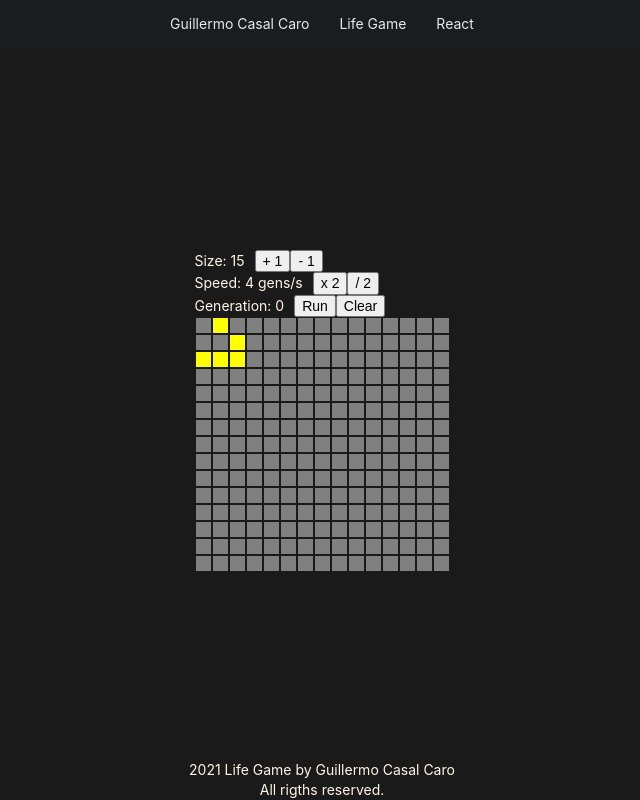
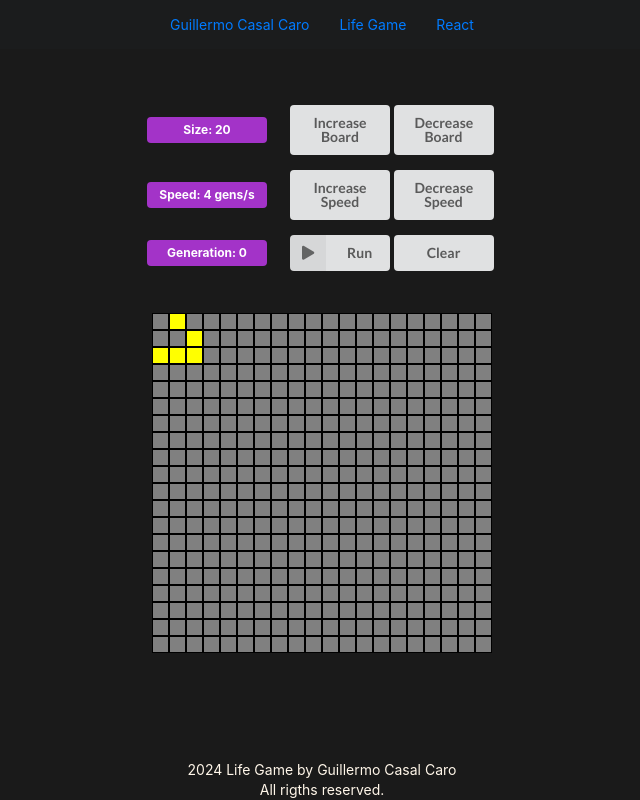
Before and after one commit to GuillermoCasalCaro/life-game, a React (Create React App) app: page / in a window 1280 px wide. Shown: the whole page, without its empty margins (318-958 px from the left). Built offline with nearby package versions, Linux system fonts and the light colour scheme.

Commit message:
all rework done

```diff
--- a/public/index.html
+++ b/public/index.html
@@ -9,6 +9,8 @@
   <meta name="description" content="Web site created using create-react-app" />
   <link rel="apple-touch-icon" href="%PUBLIC_URL%/logo192.png" />
   <link rel="stylesheet" href="https://cdnjs.cloudflare.com/ajax/libs/semantic-ui/2.4.1/semantic.min.css" />
+  <link rel="stylesheet" href="https://cdn.jsdelivr.net/npm/bootstrap@4.0.0/dist/css/bootstrap.min.css"
+    integrity="sha384-Gn5384xqQ1aoWXA+058RXPxPg6fy4IWvTNh0E263XmFcJlSAwiGgFAW/dAiS6JXm" crossorigin="anonymous">
 
   <!--
       manifest.json provides metadata used when your web app is installed on a
--- a/src/App.tsx
+++ b/src/App.tsx
@@ -7,8 +7,10 @@ import './layout/layout.css'
 function App() {
   return (
     <div className="global-container">
-      <Header />
-      <Content />
+      <div>
+        <Header />
+        <Content />
+      </div>
       <Footer />
     </div>
   );
--- a/src/game/Board.tsx
+++ b/src/game/Board.tsx
@@ -3,65 +3,13 @@ import Options from './Options';
 import { calculateNextGeneration } from './Logic';
 import './game.css'
 
-const INITAL_GAME_SIZE = 15;
+const INITAL_GAME_SIZE = 20;
 const INITAL_GAME_SPEED = 4;
 const ALIVE_CELL_COLORS = {
     "iddle": "yellow",
     "stucked": "red",
     "running": "green"
 }
-
-const initilizeInternalState = (gameSize: number) => {
-    const board: number[][] = [];
-    for (let i = 1; i <= gameSize; i++) {
-        const row: number[] = [];
-        for (let j = 1; j <= gameSize; j++) {
-            if (i === 1) {
-                if (j === 2) {
-                    row.push(1);
-                } else {
-                    row.push(0);
-                }
-            } else if (i === 2) {
-                if (j === 3) {
-                    row.push(1);
-                } else {
-                    row.push(0);
-                }
-            } else if (i === 3 && j <= 3) {
-                row.push(1);
-            } else {
-                row.push(0);
-            }
-        }
-        board.push(row);
-    }
-    return board;
-};
-
-const clearInternalState = (gameSize: number) => {
-    const board: number[][] = [];
-    for (let i = 1; i <= gameSize; i++) {
-        const row: number[] = [];
-        for (let j = 1; j <= gameSize; j++) {
-            row.push(0);
-        }
-        board.push(row);
-    }
-    return board;
-};
-
-const clearSelection = () => {
-    if (window.getSelection) {
-        if (window.getSelection()?.empty) {  // Chrome
-            window.getSelection()?.empty();
-        } else if (window.getSelection()?.removeAllRanges) {  // Firefox
-            window.getSelection()?.removeAllRanges();
-        }
-    } else if ((document as any).selection as any) {  // IE?
-        (document as any).selection.empty();
-    }
-};
 
 const Board = () => {
     const [gameSize, setGameSize] = useState(INITAL_GAME_SIZE);
@@ -106,10 +54,10 @@ const Board = () => {
     }, [gameState, speed]);
 
     useEffect(() => {
-        document.onmousedown = ((e) => {
+        document.onmousedown = (() => {
             mouseClicked.current = true;
         });
-        document.onmouseup = ((e) => {
+        document.onmouseup = (() => {
             mouseClicked.current = false;
             clearSelection();
         });
@@ -166,8 +114,8 @@ const Board = () => {
     console.log(gameState);
 
     return (
-        <div>
-            <div>
+        <div className='mt-5 d-flex flex-column align-items-center'>
+            <div className="mb-5" >
                 <Options
                     size={gameSize}
                     setSize={setGameSize}
@@ -190,3 +138,56 @@ const Board = () => {
 }
 
 export default Board;
+
+
+const initilizeInternalState = (gameSize: number) => {
+    const board: number[][] = [];
+    for (let i = 1; i <= gameSize; i++) {
+        const row: number[] = [];
+        for (let j = 1; j <= gameSize; j++) {
+            if (i === 1) {
+                if (j === 2) {
+                    row.push(1);
+                } else {
+                    row.push(0);
+                }
+            } else if (i === 2) {
+                if (j === 3) {
+                    row.push(1);
+                } else {
+                    row.push(0);
+                }
+            } else if (i === 3 && j <= 3) {
+                row.push(1);
+            } else {
+                row.push(0);
+            }
+        }
+        board.push(row);
+    }
+    return board;
+};
+
+const clearInternalState = (gameSize: number) => {
+    const board: number[][] = [];
+    for (let i = 1; i <= gameSize; i++) {
+        const row: number[] = [];
+        for (let j = 1; j <= gameSize; j++) {
+            row.push(0);
+        }
+        board.push(row);
+    }
+    return board;
+};
+
+const clearSelection = () => {
+    if (window.getSelection) {
+        if (window.getSelection()?.empty) {  // Chrome
+            window.getSelection()?.empty();
+        } else if (window.getSelection()?.removeAllRanges) {  // Firefox
+            window.getSelection()?.removeAllRanges();
+        }
+    } else if ((document as any).selection as any) {  // IE?
+        (document as any).selection.empty();
+    }
+};
--- a/src/game/Logic.tsx
+++ b/src/game/Logic.tsx
@@ -1,8 +1,7 @@
 export const calculateNextGeneration = (internalState) => {
-    let internalStateCopy = JSON.parse(JSON.stringify(internalState));
+    const internalStateCopy = JSON.parse(JSON.stringify(internalState));
     for (let i = 0; i <= internalState.length - 1; i++) {
         for (let j = 0; j <= internalState.length - 1; j++) {
-            // console.log(internalState + "");
             internalStateCopy[i][j] = cellWillSurvive(internalState, i, j);
         }
     }
@@ -10,11 +9,6 @@ export const calculateNextGeneration = (internalState) => {
 };
 
 const cellWillSurvive = (internalState, x, y) => {
-
-    // if (x === 1 && y === 0) {
-    //     console.log(internalState + "");
-    // }
-
     let countAliveNeighbours = 0;
     for (let i = Math.max(x - 1, 0); i <= Math.min(x + 1, internalState.length - 1); i++) {
         for (let j = Math.max(y - 1, 0); j <= Math.min(y + 1, internalState.length - 1); j++) {
--- a/src/game/Options.tsx
+++ b/src/game/Options.tsx
@@ -2,37 +2,52 @@ import './game.css';
 
 const Options = ({ size, setSize, gameState, setGameState, generationNumber, speed, setSpeed, reset }) => {
 
+    const increaseBoard = () => setSize((size: number) => size < 40 ? size + 1 : size);
+    const decreaseBoard = () => setSize((size: number) => size > 10 ? size - 1 : size);
+    const increaseSpeed = () => setSpeed((speed: number) => speed * 2);
+    const decreaseSpeed = () => setSpeed((speed: number) => speed / 2);
+
     return (
-        <div className="options-container">
-            <div>
-                <label>
-                    Size: {size}
-                    <button onClick={() => { setSize(size + 1) }} style={{ marginLeft: '10px' }}>+ 1</button>
-                    <button onClick={() => { setSize(size - 1) }}>- 1</button>
-                </label>
+        <div className="options-container d-flex flex-column" style={{ minWidth: '350px', gap: '15px' }}>
+            <div className='d-flex align-items-center justify-content-between'>
+                <div className="ui purple  label text-center" style={{ width: '120px' }}>
+                    <span>Size: {size}</span>
+                </div>
+                <div>
+                    <button style={{ width: '100px' }} className="ui button" onClick={increaseBoard}>Increase Board</button>
+                    <button style={{ width: '100px' }} className="ui button" onClick={decreaseBoard}>Decrease Board</button>
+                </div>
             </div>
-            <div>
-                <label>
-                    Speed: {speed} gens/s
-                    <button onClick={() => { setSpeed(speed * 2) }} style={{ marginLeft: '10px' }}>x 2</button>
-                    <button onClick={() => { setSpeed(speed / 2) }}>/ 2</button>
-                </label>
+            <div className='d-flex align-items-center justify-content-between'>
+                <div className="ui purple  label text-center" style={{ width: '120px' }}>
+                    <span>Speed: {speed} gens/s</span>
+                </div>
+                <div>
+                    <button style={{ width: '100px' }} className="ui button" onClick={increaseSpeed}>Increase Speed</button>
+                    <button style={{ width: '100px' }} className="ui button" onClick={decreaseSpeed}>Decrease Speed</button>
+                </div>
             </div>
-            <div>
-                <label>
-                    Generation:  {generationNumber.current}
+            <div className='d-flex align-items-center justify-content-between'>
+                <div className="ui purple  label text-center" style={{ width: '120px' }}>
+                    <span>Generation:  {generationNumber.current}</span>
+                </div>
+                <div>
                     <button
-                        style={{ marginLeft: '10px' }}
+                        style={{ width: '100px' }}
+                        className="ui labeled icon button "
                         onClick={() => {
                             gameState === "running" ? setGameState("iddle") : setGameState("running");
                         }}>
+                        <i className={`${gameState === "running" ? "pause" : "play"} icon`}></i>
                         {gameState === "running" ? "Pause" : "Run"}
                     </button>
                     <button
+                        style={{ width: '100px' }}
+                        className="ui button"
                         onClick={reset}>
                         Clear
                     </button>
-                </label>
+                </div>
             </div>
         </div >
     );
--- a/src/game/game.css
+++ b/src/game/game.css
@@ -1,12 +1,13 @@
-.board-container{
+.board-container {
     display: flex;
     flex-direction: column;
 }
 
-.board-container > div > div {
-    width: 15px;
-    height: 15px;
-    margin: 1px;
+.board-container>div>div {
+    width: 17px;
+    height: 17px;
+    padding: 1px;
+    border: solid 1px black;
 }
 
 .board-row {
--- a/src/layout/Footer.tsx
+++ b/src/layout/Footer.tsx
@@ -4,7 +4,7 @@ const Footer = () => {
   return (
     <div className="footer-container">
       <div>
-        <p>2021 Life Game by Guillermo Casal Caro</p>
+        <p>{new Date().getFullYear()} Life Game by Guillermo Casal Caro</p>
       </div>
       <div>
         <p>All rigths reserved.</p>
--- a/src/layout/Header.tsx
+++ b/src/layout/Header.tsx
@@ -4,13 +4,13 @@ const Header = () => {
     return (
         <div className="header-container ui inverted segment">
             <div>
-                Guillermo Casal Caro
+                <a href='https://gcc-portfolio-astro.netlify.app' target='_blank'>Guillermo Casal Caro</a>
             </div>
             <div>
-                Life Game
+                <a href='https://en.wikipedia.org/wiki/Conway%27s_Game_of_Life' target='_blank'>Life Game</a>
             </div>
             <div>
-                React
+                <a href='https://es.react.dev/' target='_blank'>React</a>
             </div>
         </div >
     );
```
Also changed, not shown: src/layout/layout.css (+6 -6 lines).
